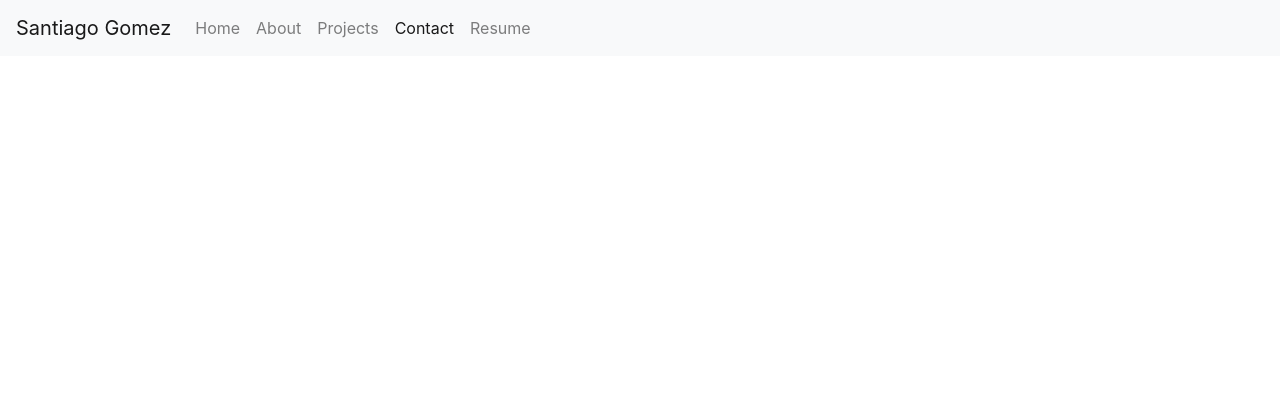
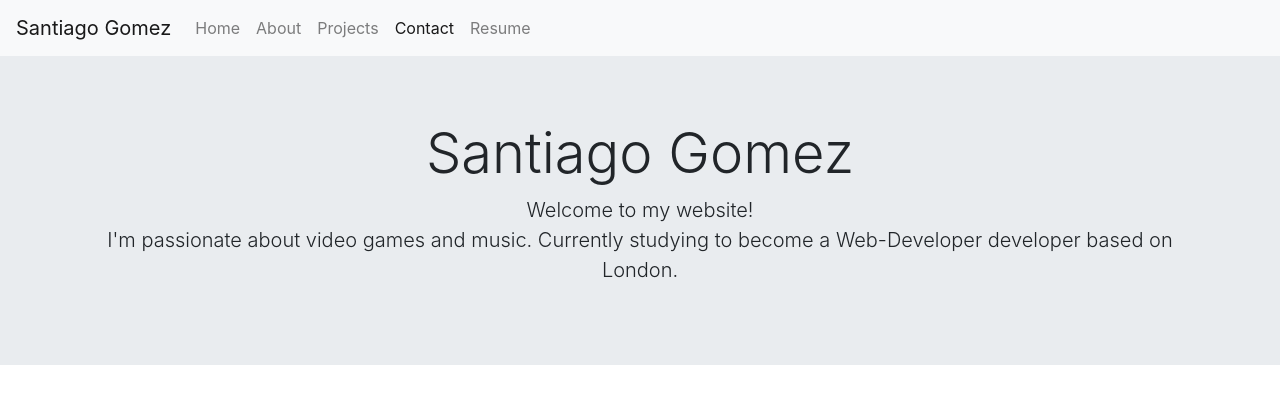
Before and after one commit to 2G2-99/react-portfolio, a React (Create React App) app in the folder portfolio/: page /contact in a window 1280 px wide. Shown: the top 404 px of the page. Built offline with nearby package versions, Linux system fonts and the light colour scheme.

Commit message:
Home and Hero rendering

```diff
--- a/portfolio/src/App.js
+++ b/portfolio/src/App.js
@@ -1,7 +1,6 @@
 import { BrowserRouter as Router, Route, Routes } from 'react-router-dom';
 
-import Navbar from './components/header/Navbar';
-import Wrapper from './components/main/Wrapper';
+import { Navbar, Wrapper, Container } from './components/export';
 import { Home, About, Projects, Contact } from './pages/export';
 
 function App() {
@@ -11,14 +10,15 @@ function App() {
 				<Navbar>
 					<Wrapper>
 						<Routes>
-							<Route path="/" element={Home} />
-							<Route path="/about" element={About} />
-							<Route path="/projects" element={Projects} />
-							<Route path="/contact" element={Contact} />
+							<Route path="/" element={<Home />} />
+							<Route path="/about" element={<About />} />
+							<Route path="/projects" element={<Projects />} />
+							<Route path="/contact" element={<Contact />} />
 						</Routes>
 					</Wrapper>
 				</Navbar>
 			</Router>
+			<Home />
 		</>
 	);
 }
--- a/portfolio/src/assets/svg/export.js
+++ b/portfolio/src/assets/svg/export.js
@@ -1,3 +1,4 @@
+// # Imports of all images and SVGs
 import HTML5Logo from './html-5-svgrepo-com.svg';
 import CSSLogo from './css-3-svgrepo-com.svg';
 import JSLogo from './javascript-svgrepo-com.svg';
@@ -7,6 +8,7 @@ import JQueryLogo from './jquery-svgrepo-com.svg';
 import BootstrapLogo from './bootstrap-svgrepo-com.svg';
 import NodejsLogo from './node-js-svgrepo-com.svg';
 
+// # Exporting all assets all together for an easier importing when needed
 export {
 	HTML5Logo,
 	CSSLogo,
--- a/portfolio/src/components/export.js
+++ b/portfolio/src/components/export.js
@@ -1,8 +1,12 @@
-import Wrapper from './Wrapper/Wrapper';
+// MAIN COMPONENTS
+import Wrapper from './main/Wrapper/index';
+import Container from './main/Container/index';
+import Row from './main/Row/index';
+import Column from './main/Column/index';
 
 // HEADER COMPONENTS
-import Hero from './header/Hero/Jumbotron';
-import Navbar from './header/Navbar/Navbar';
+import Hero from './header/Hero/index';
+import Navbar from './header/Navbar/index';
 
 // # Exporting components
-export { Wrapper, Hero, Navbar };
+export { Wrapper, Container, Row, Column, Hero, Navbar };
--- a/portfolio/src/components/header/Hero/index.js
+++ b/portfolio/src/components/header/Hero/index.js
@@ -1,4 +1,4 @@
-function Jumbotron() {
+function Hero() {
 	return (
 		<>
 			<div className="jumbotron jumbotron-fluid">
@@ -15,4 +15,4 @@ function Jumbotron() {
 	);
 }
 
-export default Jumbotron;
+export default Hero;
--- a/portfolio/src/components/main/Container/index.js
+++ b/portfolio/src/components/main/Container/index.js
@@ -1,11 +1,11 @@
-function Container({ styles, children }) {
+const Container = ({ type, styles, children }) => {
 	return (
 		<>
-			<div className="container" style={styles}>
+			<div className={{ type }} style={styles}>
 				{children}
 			</div>
 		</>
 	);
-}
+};
 
 export default Container;
--- a/portfolio/src/pages/Home.js
+++ b/portfolio/src/pages/Home.js
@@ -1,3 +1,13 @@
-function Home() {}
+import { Container, Hero } from '../components/export';
+
+const Home = () => {
+	return (
+		<>
+			<Container className={Container}>
+				<Hero />
+			</Container>
+		</>
+	);
+};
 
 export default Home;
```
Also changed, not shown: portfolio/src/components/main/Column/index.js (renamed from portfolio/src/components/main/Column/Column.js), portfolio/src/components/main/Row/index.js (renamed from portfolio/src/components/main/Row/Row.js).
